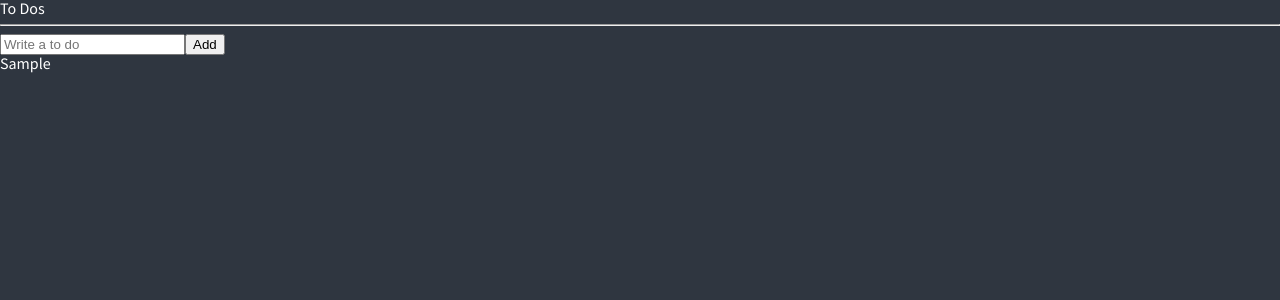
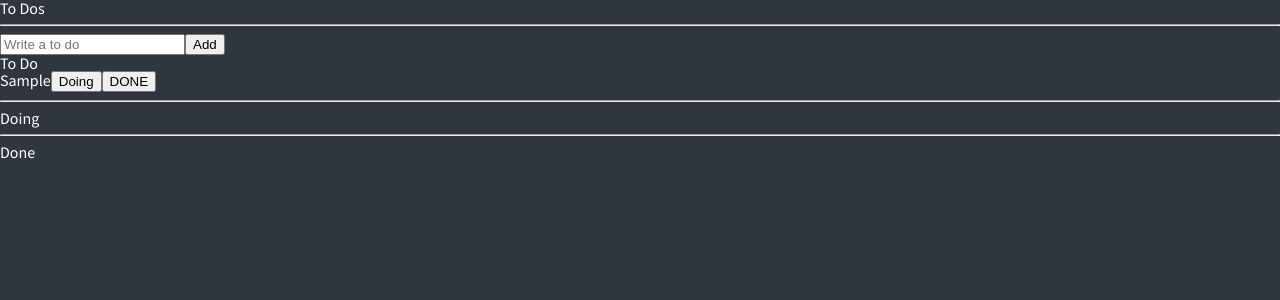
Before and after one commit to dayyypa/master-class, a React (Create React App) app: page / in a window 1280 px wide. Both pictures are taken after typing "Sample" into the empty fields and a click on the button "Add". Shown: the top 300 px of the page. Built offline with nearby package versions, Linux system fonts and the light colour scheme.

Commit message:
recoil selector

```diff
--- a/src/atoms.tsx
+++ b/src/atoms.tsx
@@ -1,4 +1,4 @@
-import { atom } from 'recoil';
+import { atom, selector } from 'recoil';
 
 export interface IToDo {
 	text: string;
@@ -10,3 +10,15 @@
 	key: 'toDo',
 	default: []
 });
+
+export const toDoSelector = selector({
+	key: 'toDoSelector',
+	get: ({ get }) => {
+		const toDos = get(toDoState);
+		return [
+			toDos.filter((toDo) => toDo.category === 'TO_DO'),
+			toDos.filter((toDo) => toDo.category === 'DOING'),
+			toDos.filter((toDo) => toDo.category === 'DONE')
+		];
+	}
+});
--- a/src/components/ToDo.tsx
+++ b/src/components/ToDo.tsx
@@ -1,7 +1,39 @@
-import { IToDo } from 'src/atoms';
+import { useSetRecoilState } from 'recoil';
+import { IToDo, toDoState } from 'src/atoms';
 
-function ToDo({ text }: IToDo) {
-	return <li>{text}</li>;
+function ToDo({ text, category, id }: IToDo) {
+	const setToDos = useSetRecoilState(toDoState);
+	const onClick = (event: React.MouseEvent<HTMLButtonElement>) => {
+		const {
+			currentTarget: { name }
+		} = event;
+		setToDos((oldToDos) => {
+			const targetIndex = oldToDos.findIndex((toDo) => toDo.id === id);
+			const oldToDo = oldToDos[targetIndex];
+			const newToDo = { text, id, category: name as any };
+			return [...oldToDos.slice(0, targetIndex), newToDo, ...oldToDos.slice(targetIndex + 1)];
+		});
+	};
+	return (
+		<li>
+			<span>{text}</span>
+			{category !== 'TO_DO' && (
+				<button name="TO_DO" onClick={onClick}>
+					TO_DO
+				</button>
+			)}
+			{category !== 'DOING' && (
+				<button name="DOING" onClick={onClick}>
+					Doing
+				</button>
+			)}
+			{category !== 'DONE' && (
+				<button name="DONE" onClick={onClick}>
+					DONE
+				</button>
+			)}
+		</li>
+	);
 }
 
 export default ToDo;
--- a/src/components/ToDoList.tsx
+++ b/src/components/ToDoList.tsx
@@ -1,18 +1,33 @@
 import { useRecoilState, useRecoilValue } from 'recoil';
 import CreateTodo from './CreateToDo';
-import { toDoState } from 'src/atoms';
+import { toDoSelector, toDoState } from 'src/atoms';
 import ToDo from './ToDo';
 
 function ToDoList() {
-	const toDos = useRecoilValue(toDoState);
+	const [toDo, doing, done] = useRecoilValue(toDoSelector);
 
 	return (
 		<div>
 			<h1>To Dos</h1>
 			<hr />
 			<CreateTodo />
+			<h2>To Do</h2>
 			<ul>
-				{toDos.map((toDo) => (
+				{toDo.map((toDo) => (
+					<ToDo {...toDo} />
+				))}
+			</ul>
+			<hr />
+			<h2>Doing</h2>
+			<ul>
+				{doing.map((toDo) => (
+					<ToDo {...toDo} />
+				))}
+			</ul>
+			<hr />
+			<h2>Done</h2>
+			<ul>
+				{done.map((toDo) => (
 					<ToDo {...toDo} />
 				))}
 			</ul>
```
